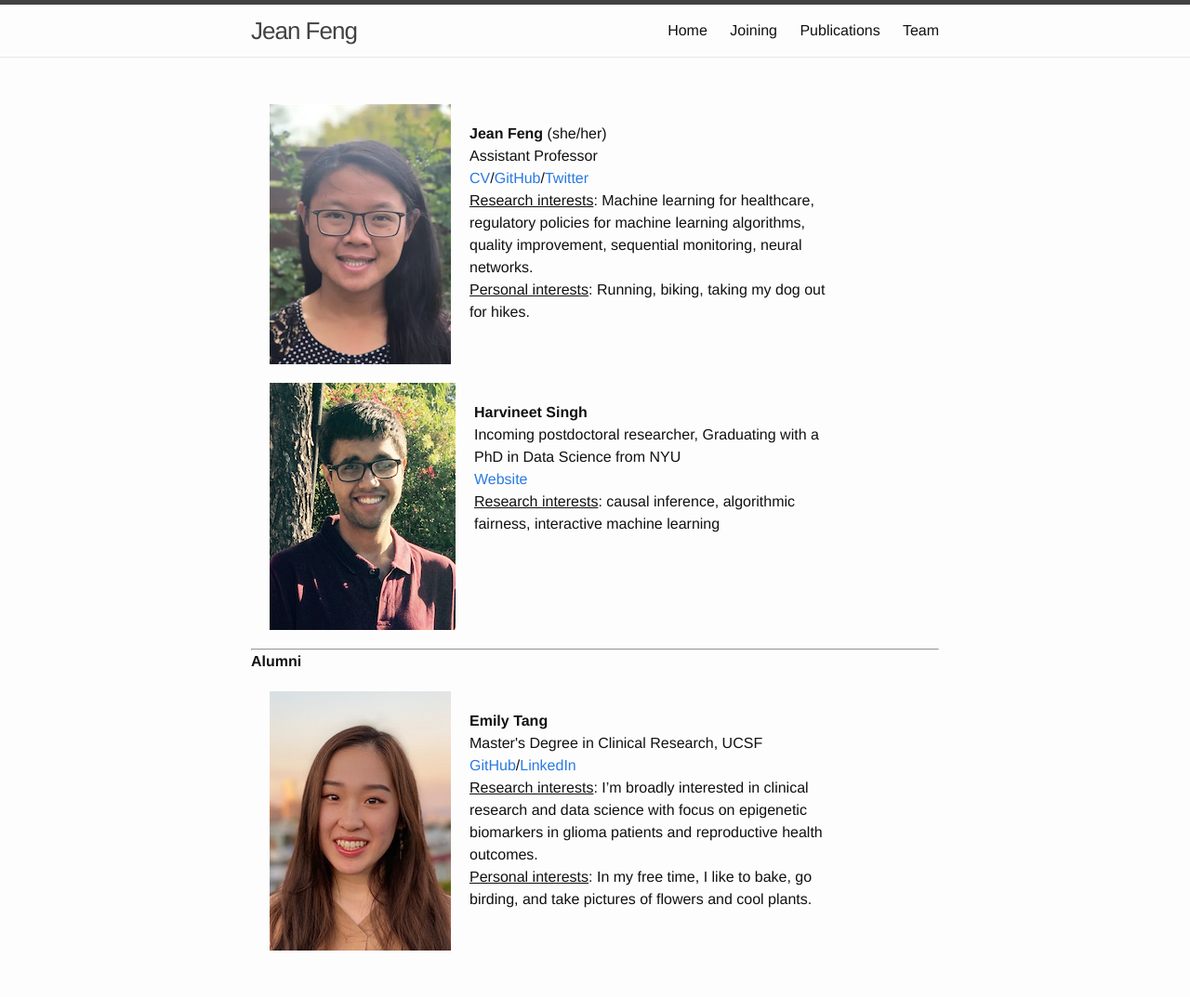
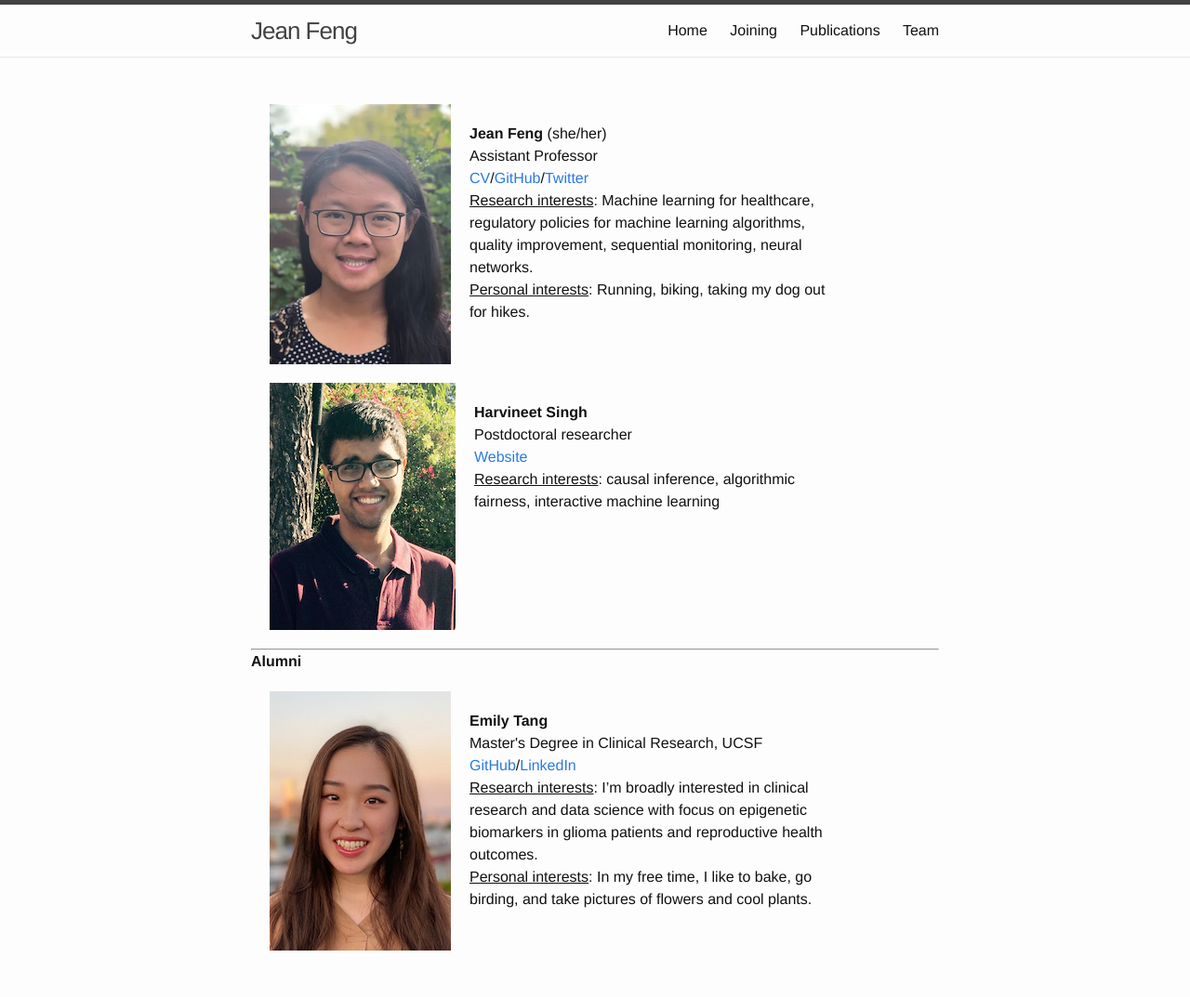
Before and after one commit to jjfeng/jjfeng.github.io, a Jekyll site: the page built from team.html, in a window 1280 px wide. Shown: the whole page at 93% size. Built offline with Jekyll 4.4.1, drawn with Linux system fonts in a browser that asks for light colours.

Commit message:
update team

```diff
--- a/team.html
+++ b/team.html
@@ -28,7 +28,7 @@ Assistant Professor
 <div style="margin: 20px; max-width: 400px">
     <b>Harvineet Singh</b>
 <br/>
-Incoming postdoctoral researcher, Graduating with a PhD in Data Science from NYU
+Postdoctoral researcher
 <br/>
 <a href="https://harvineet.github.io/">Website</a>
 <br/>
```
